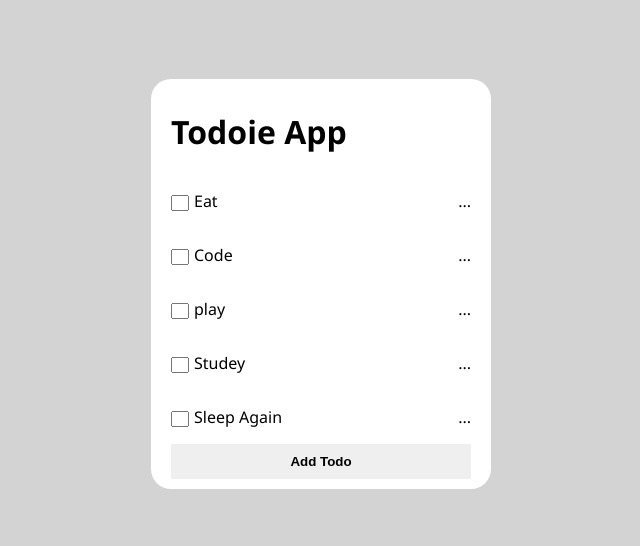
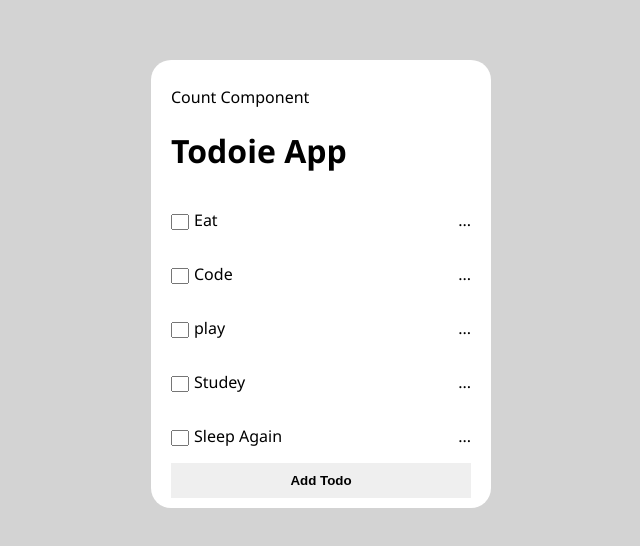
Before and after one commit to Chandan-patidar/Todoie-App, a React (Create React App) app in the folder todoie/: page / in a window 1280 px wide. Shown: the part 116-662 px from the top of the page, without its empty margins (319-959 px from the left). Built offline with nearby package versions, Linux system fonts and the light colour scheme.

Commit message:
count component is add in todoie app

```diff
--- a/todoie/src/App.js
+++ b/todoie/src/App.js
@@ -1,17 +1,18 @@
 import React from "react";
 import Header from "./components/Header";
 import TodoItem from "./components/Todoltem";
-import CounterComponent from "./components/CounterComponent";
+import {Button }from "./components/Button";
+
+import './style.css';
+import CounterComponent from "./components/CounterComponet";
 
 
-
-import './style.css';
-import {Button }from "./components/Button";
 
 
 const App = () => {
   return (
     <div className="todo-container">
+      <CounterComponent/>
       <Header title="Todoie App"/>
       <TodoItem text="Eat"/>
       <TodoItem text="Code"/>
--- a/todoie/src/components/CounterComponet.jsx
+++ b/todoie/src/components/CounterComponet.jsx
@@ -1,5 +1,12 @@
 import React, { useState } from 'react';
 
 const CounterComponent = () => {
-    const vl = useState
-}
+    const val = useState(0);
+        console.log(val)
+    return (
+        <div>
+            <p> Count Component</p>
+        </div>
+    )
+};
+export default CounterComponent;
```
